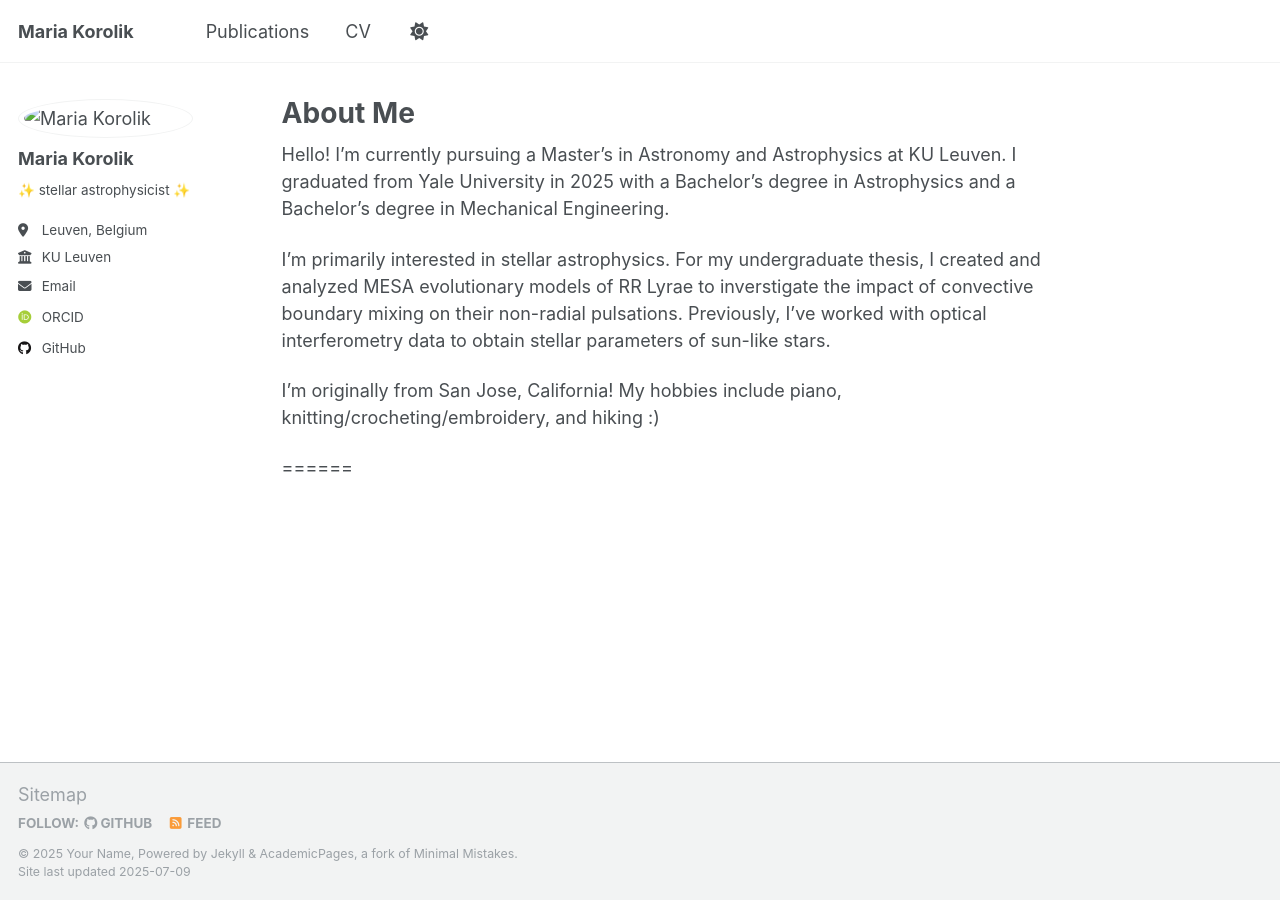
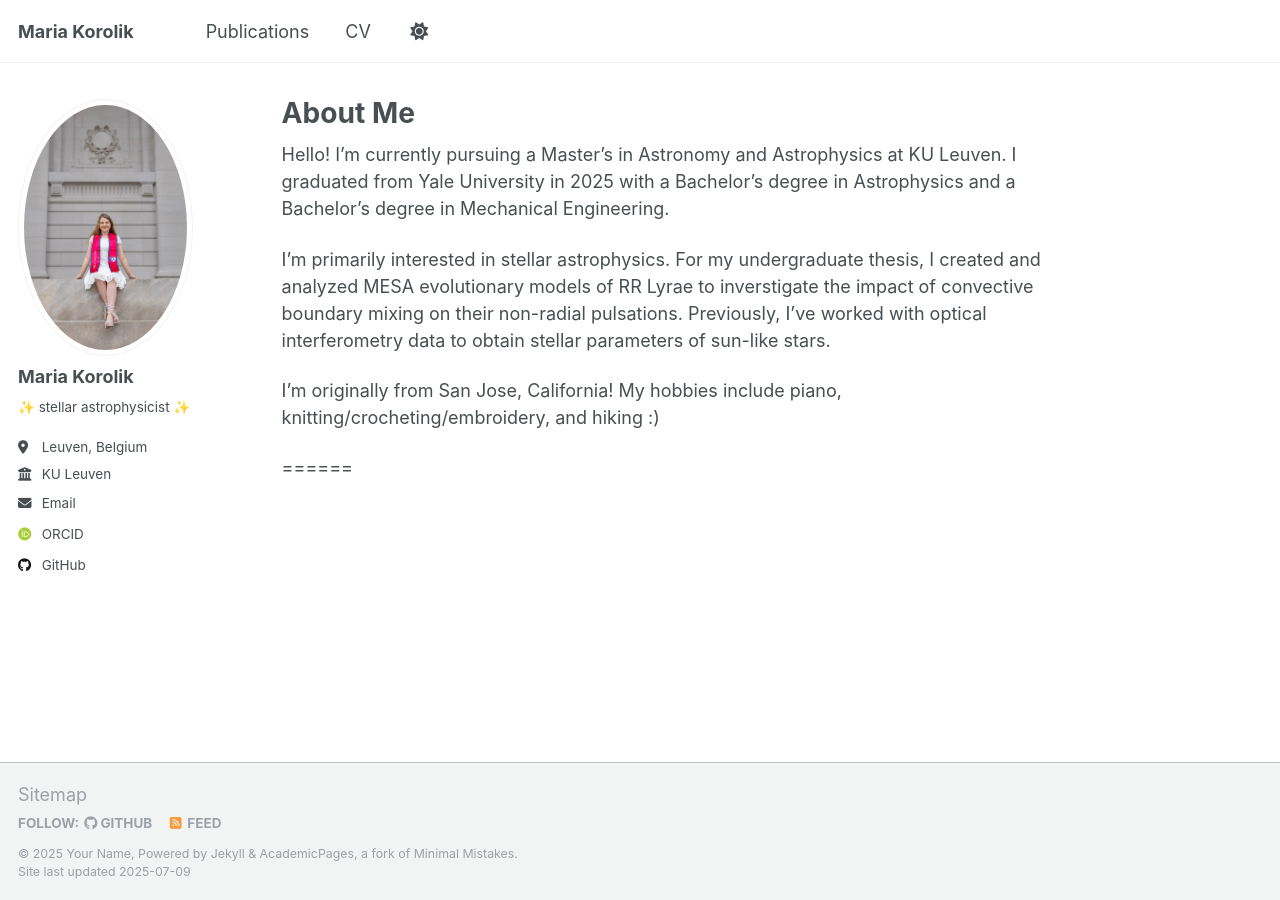
Before and after one commit to mkorolik/mkorolik.github.io, a Jekyll site: the page built from _pages/about.md, in a window 1280 px wide. Built offline with Jekyll 4.4.1, drawn with Linux system fonts in a browser that asks for light colours; some web fonts are replaced; a script that is not in the unit is left out.

Commit message:
profile picture

```diff
--- a/_config.yml
+++ b/_config.yml
@@ -22,7 +22,7 @@ repository               : "mkorolik/mkorolik.github.io"
 #               Additional customization can be done by editing /_includes/author-profile.html
 author:
   # Biographic information
-  avatar           : "files/IMG_7382.jpg"
+  avatar           : "IMG_7382.jpg"
   name             : "Maria Korolik"
   pronouns         : # example: "she/her"
   bio              : "✨ stellar astrophysicist ✨"
```
Also changed, not shown: images/IMG_7382.jpg (renamed from files/IMG_7382.jpg), 2 other files.
